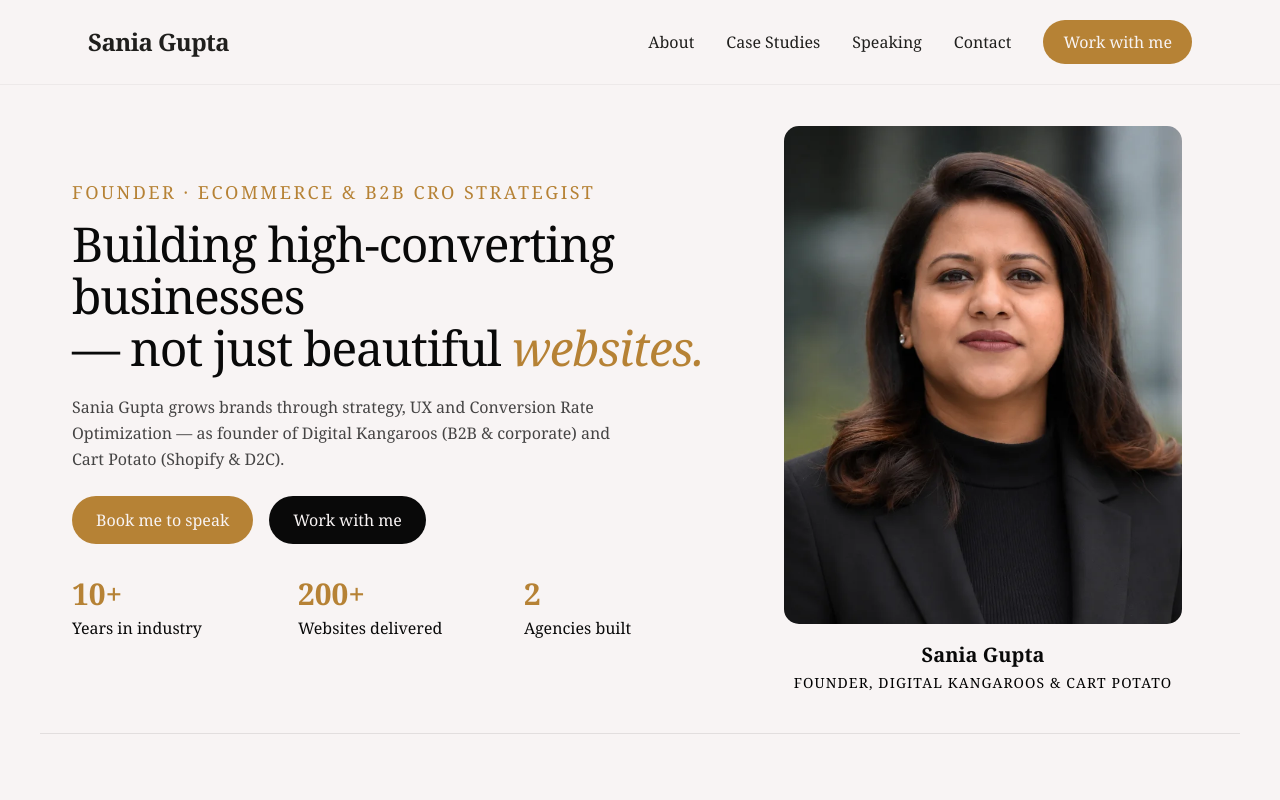
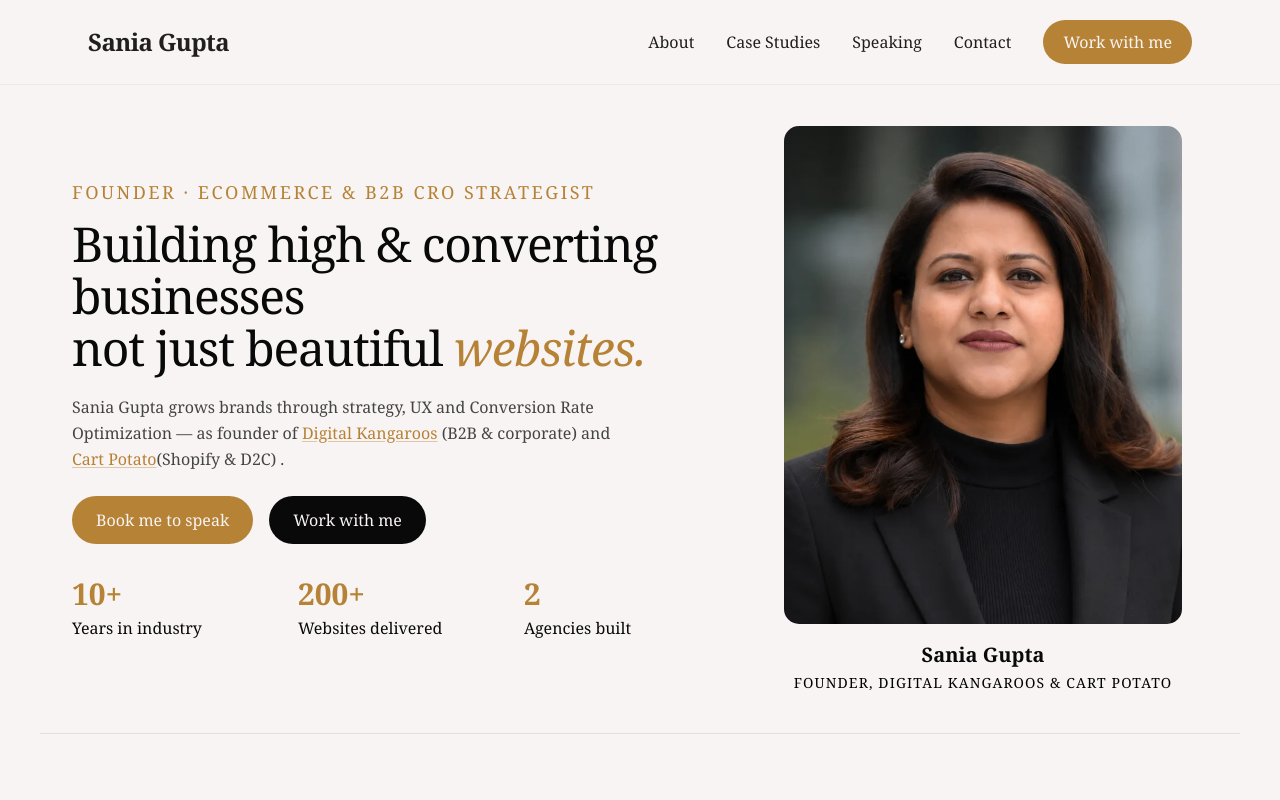
Before and after one commit to dkteam16/Sania-gupta-porfolio, a Next.js app: page / in a window 1280 px wide. Shown: the top 800 px of the page. Built offline with nearby package versions, Linux system fonts and the light colour scheme.

Commit message:
Remove - from text and add the link of digik and cartpotato and change the img tag

```diff
--- a/src/app/page.tsx
+++ b/src/app/page.tsx
@@ -312,14 +312,33 @@ export default function StandalonePortfolio() {
               Founder · eCommerce &amp; B2B CRO Strategist
             </p>
             <h1 className="font-serif font-normal text-2xl sm:text-4xl lg:text-5xl leading-[1.12] sm:leading-[1.08] tracking-tight mb-4 sm:mb-5">
-              Building high-converting businesses
-              <br className="hidden sm:block" /> — not just beautiful{" "}
+              Building high & converting businesses
+              <br className="hidden sm:block" /> not just beautiful{" "}
               <em className="text-[#b68235] italic font-serif">websites.</em>
             </h1>
             <p className="text-sm sm:text-base leading-relaxed max-w-[540px] text-[#090909]/75 mb-5 sm:mb-6 font-light">
               Sania Gupta grows brands through strategy, UX and Conversion Rate
-              Optimization — as founder of Digital Kangaroos (B2B &amp;
-              corporate) and Cart Potato (Shopify &amp; D2C).
+              Optimization — as founder of{" "}
+              <a
+                href="https://digitalkangaroos.com"
+                target="_blank"
+                rel="noreferrer"
+                className="text-[#b68235] underline underline-offset-2 decoration-[#b68235]/40 hover:text-[#7a5217]"
+              >
+                Digital Kangaroos
+              </a>{" "}
+                (B2B &amp; corporate)
+              and{" "}
+              <a
+                href="https://cartpotato.com"
+                target="_blank"
+                rel="noreferrer"
+                className="text-[#b68235] underline underline-offset-2 decoration-[#b68235]/40 hover:text-[#7a5217]"
+              >
+                Cart Potato
+              </a>
+                (Shopify &amp; D2C)
+              .
             </p>
 
             <div className="flex flex-col sm:flex-row gap-3 sm:gap-4 mb-6 sm:mb-8 font-serif">
@@ -367,12 +386,11 @@ export default function StandalonePortfolio() {
 
           <div className="lg:col-span-5 relative max-w-[300px] sm:max-w-sm mx-auto lg:max-w-[400px] w-full">
             <div className="rounded-2xl overflow-hidden aspect-[4/5]  relative border border-[#f8f4f4]/10">
-              <Image
+              <img
                 src="/extracted_60ec7261-46fe-454a-aa51-5d355901dde5.webp"
                 alt="Headshot — Sania Gupta"
-                fill
-                className="object-cover object-top"
-                priority
+                className="absolute inset-0 w-full h-full object-cover object-top"
+                fetchPriority="high"
               />
             </div>
             <div className="text-center mt-3 sm:mt-4">
@@ -413,7 +431,7 @@ export default function StandalonePortfolio() {
             <p className="text-sm sm:text-base lg:text-lg leading-relaxed text-[#201f1d]/75 mb-4 sm:mb-5 font-light">
               That gap became her specialty. She built Digital Kangaroos to
               bring Conversion Rate Optimization into B2B and corporate web
-              design — a space that still treats CRO as an afterthought — and
+              design — a space that still treats CRO as an afterthought and
               later founded Cart Potato to apply the same discipline to Shopify
               and D2C, where buying psychology plays by entirely different
               rules.
```
